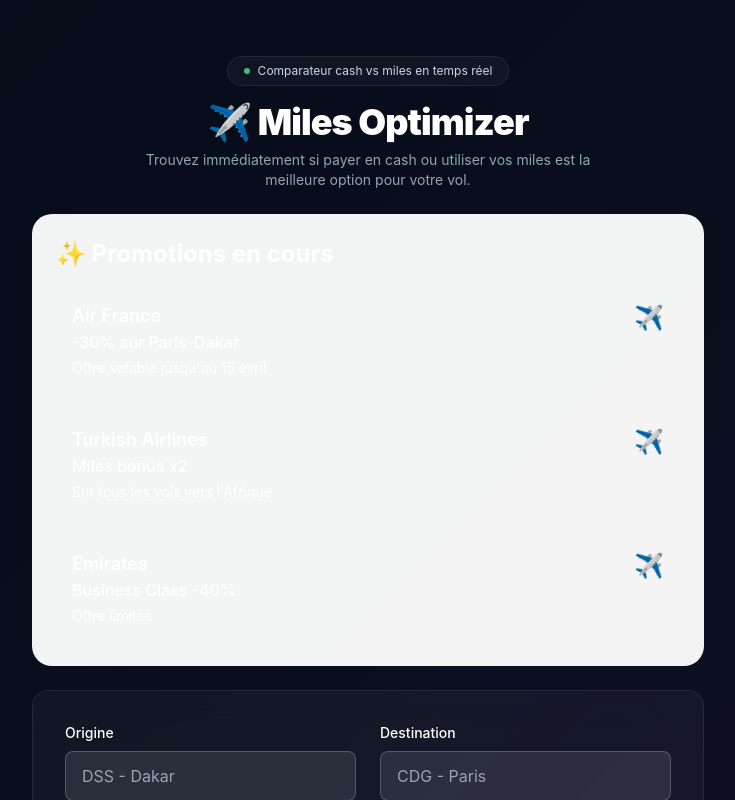
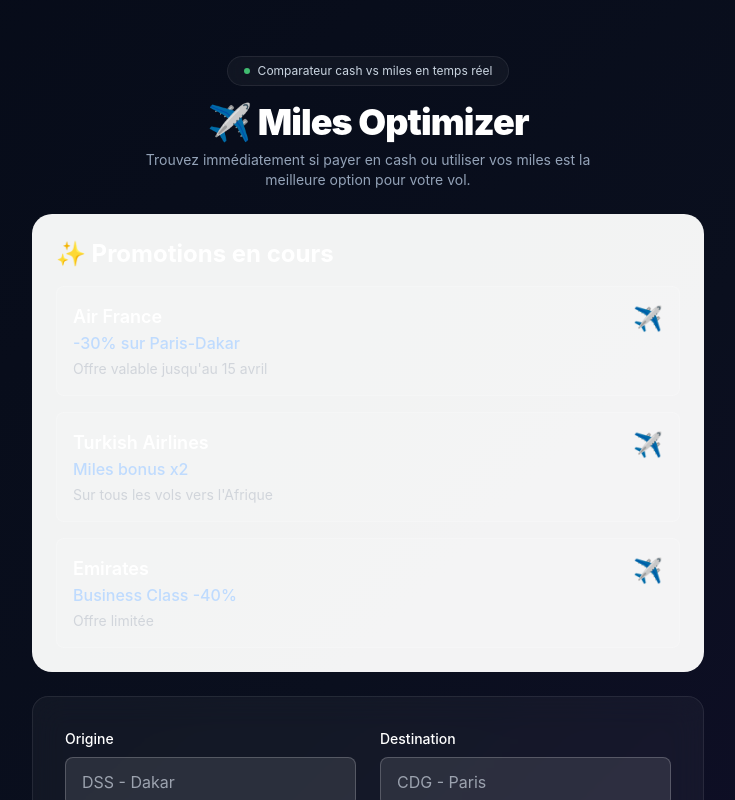
Before and after one commit to elzzoo/miles-optimizer-nextjs, a Next.js app: page / in a window 1280 px wide. Shown: the top 800 px of the page, without its empty margins (272-1007 px from the left). Built offline with nearby package versions, Linux system fonts and the light colour scheme.

Commit message:
Fix PromosBanner text visibility with better CSS classes

```diff
--- a/components/PromosBanner.tsx
+++ b/components/PromosBanner.tsx
@@ -55,18 +55,18 @@
 
   return (
     <div className="glass-card p-6 rounded-2xl">
-      <h2 className="text-2xl font-bold mb-4">✨ Promotions en cours</h2>
+      <h2 className="text-2xl font-bold mb-4 text-white">✨ Promotions en cours</h2>
       <div className="space-y-4">
         {promos.map((promo, index) => (
           <div
             key={index}
-            className="bg-white/5 p-4 rounded-lg hover:bg-white/10 transition cursor-pointer"
+            className="bg-white/10 p-4 rounded-lg hover:bg-white/20 transition cursor-pointer border border-white/20"
           >
             <div className="flex justify-between items-start">
               <div>
-                <h3 className="font-semibold text-lg">{promo.airline}</h3>
-                <p className="text-navy-200 font-medium">{promo.title}</p>
-                <p className="text-sm text-navy-300 mt-1">{promo.description}</p>
+                <h3 className="font-semibold text-lg text-white">{promo.airline}</h3>
+                <p className="text-blue-200 font-medium text-base">{promo.title}</p>
+                <p className="text-sm text-gray-300 mt-1">{promo.description}</p>
               </div>
               <span className="text-2xl">✈️</span>
             </div>
```
